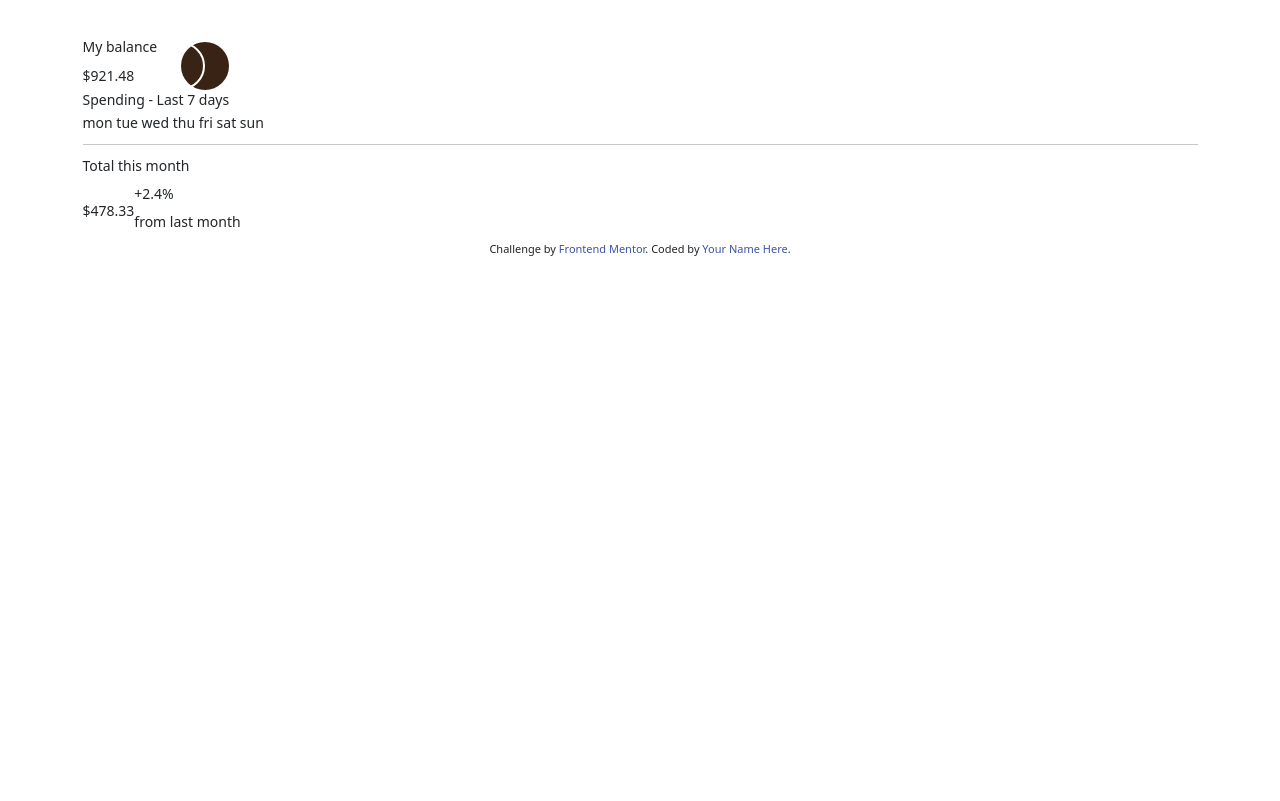
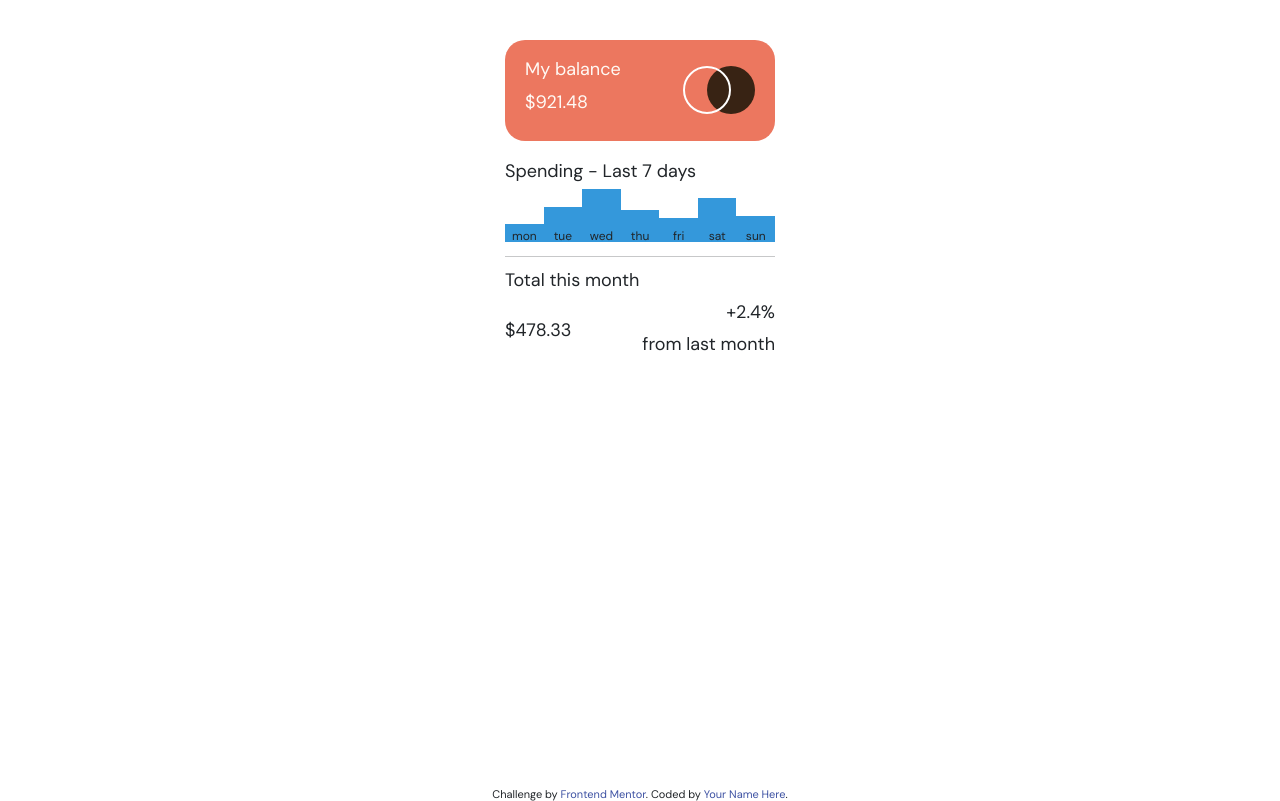
Before and after one commit to shoproizoshlo/expenses-chart-component-main, a plain HTML site: page index.html in a window 1280 px wide. Drawn offline with nearby package versions, Linux system fonts and the light colour scheme.

Commit message:
added chart script and styling

```diff
--- a/index.html
+++ b/index.html
@@ -13,6 +13,14 @@
     />
 
     <title>Frontend Mentor | Expenses chart component</title>
+    <!-- google fonts -->
+    <link rel="preconnect" href="https://fonts.googleapis.com" />
+    <link rel="preconnect" href="https://fonts.gstatic.com" crossorigin />
+    <link
+      href="https://fonts.googleapis.com/css2?family=DM+Sans:opsz,wght@9..40,400;9..40,700&display=swap"
+      rel="stylesheet"
+    />
+
     <!-- bootstrap -->
     <link
       href="https://cdn.jsdelivr.net/npm/bootstrap@5.3.2/dist/css/bootstrap.min.css"
@@ -28,7 +36,9 @@
     <main>
       <div class="wrapper">
         <div class="container">
-          <div class="d-flex align-items-center">
+          <div
+            class="balance-area d-flex align-items-center justify-content-between"
+          >
             <div>
               <p>My balance</p>
               <h3>$921.48</h3>
@@ -37,16 +47,38 @@
               <img src="./images/logo.svg" alt="logo" />
             </div>
           </div>
-          <div>
+          <div class="chart-area">
             <h3>Spending - Last 7 days</h3>
-            <div class="chart">mon tue wed thu fri sat sun</div>
+            <div class="chart d-flex align-items-end justify-content-between">
+              <div class="bar" id="bar1">
+                <span class="day-label">mon</span>
+              </div>
+              <div class="bar" id="bar2">
+                <span class="day-label">tue</span>
+              </div>
+              <div class="bar" id="bar3">
+                <span class="day-label">wed</span>
+              </div>
+              <div class="bar" id="bar4">
+                <span class="day-label">thu</span>
+              </div>
+              <div class="bar" id="bar5">
+                <span class="day-label">fri</span>
+              </div>
+              <div class="bar" id="bar6">
+                <span class="day-label">sat</span>
+              </div>
+              <div class="bar" id="bar7">
+                <span class="day-label">sun</span>
+              </div>
+            </div>
           </div>
           <hr />
-          <div>
+          <div class="total-area">
             <p>Total this month</p>
-            <div class="d-flex align-items-center">
+            <div class="d-flex align-items-center justify-content-between">
               <h3>$478.33</h3>
-              <div>
+              <div class="d-flex flex-column align-items-end">
                 <p>+2.4%</p>
                 <p>from last month</p>
               </div>
@@ -70,4 +102,6 @@
     integrity="sha384-C6RzsynM9kWDrMNeT87bh95OGNyZPhcTNXj1NW7RuBCsyN/o0jlpcV8Qyq46cDfL"
     crossorigin="anonymous"
   ></script>
+  <!-- <script src="./scripts/data.json"></script> -->
+  <script src="./scripts/script.js"></script>
 </html>
--- /dev/null
+++ b/scripts/script.js
@@ -0,0 +1,10 @@
+// Load data from JSON file
+fetch("./scripts/data.json")
+  .then((response) => response.json())
+  .then((data) => {
+    data.forEach((item, index) => {
+      const bar = document.getElementById(`bar${index + 1}`);
+      bar.style.height = `${item.amount}px`;
+    });
+  })
+  .catch((error) => console.error("Error loading data:", error));
--- a/styles/style.css
+++ b/styles/style.css
@@ -1,3 +1,36 @@
+/*
+--primary
+
+-soft-red: hsl(10, 79%, 65%);
+-cyan: hsl(186, 34%, 60%);
+
+--neutral
+
+-dark-brown: hsl(25, 47%, 15%);
+-medium-brown: hsl(28, 10%, 53%);
+-cream: hsl(27, 66%, 92%);
+-very-orange: hsl(33, 100%, 98%);
+
+## Typography
+
+### Body Copy
+
+- Font size: 18px
+
+### Font
+
+font-family: 'DM Sans', sans-serif;
+- Weights: 400, 700
+ */
+:root {
+  --primary-soft-red: hsl(10, 79%, 65%);
+  --primary-cyan: hsl(186, 34%, 60%);
+
+  --neutral-dark-brown: hsl(25, 47%, 15%);
+  --neutral-medium-brown: hsl(28, 10%, 53%);
+  --neutral-cream: hsl(27, 66%, 92%);
+  --neutral-very-orange: hsl(33, 100%, 98%);
+}
 /*Setting to zero*/
 * {
   padding: 0;
@@ -74,18 +107,65 @@ h6 {
   font-weight: inherit;
 }
 /*--------------------*/
+
+/* main take up the whole screen */
+body {
+  display: flex;
+  flex-direction: column;
+  font-family: "DM Sans", sans-serif;
+  font-size: 18px;
+  font-weight: 400;
+}
+main {
+  flex: 1 1 auto;
+}
+
 /* page container */
 .wrapper {
   overflow: hidden;
   min-height: 100%;
   position: relative;
+  align-items: center;
 }
 .container {
-  max-width: 1145px;
+  max-width: 300px;
   margin: 40px auto 0 auto;
   padding: 0 15px;
 }
 
+.balance-area {
+  margin-bottom: 20px;
+  padding: 20px;
+  background-color: var(--primary-soft-red);
+  color: var(--neutral-very-orange);
+  border-radius: 20px;
+}
+
+/* chart */
+.chart {
+  /* display: flex; */
+  /* width: 80%; */
+  /* justify-content: space-between;
+  flex-direction: row;
+  align-items: flex-end; */
+}
+.bar {
+  width: 50px;
+  background-color: #3498db;
+  display: flex;
+  flex-direction: column;
+  align-items: center;
+  justify-content: flex-end;
+  position: relative;
+}
+.day-label {
+  margin-top: 5px;
+  font-size: 12px;
+  white-space: nowrap;
+}
+
+.total-area {
+}
 /* footer */
 .attribution {
   font-size: 11px;
@@ -97,12 +177,12 @@ h6 {
 
 @media screen and (max-width: 1200px) {
   .container {
-    max-width: 970px;
+    max-width: 300px;
   }
 }
 @media screen and (max-width: 992px) {
   .container {
-    max-width: 750px;
+    max-width: 300px;
   }
 }
 @media screen and (max-width: 767px) {
```
Also changed, not shown: scripts/data.json (renamed from data.json), 2 other files.
